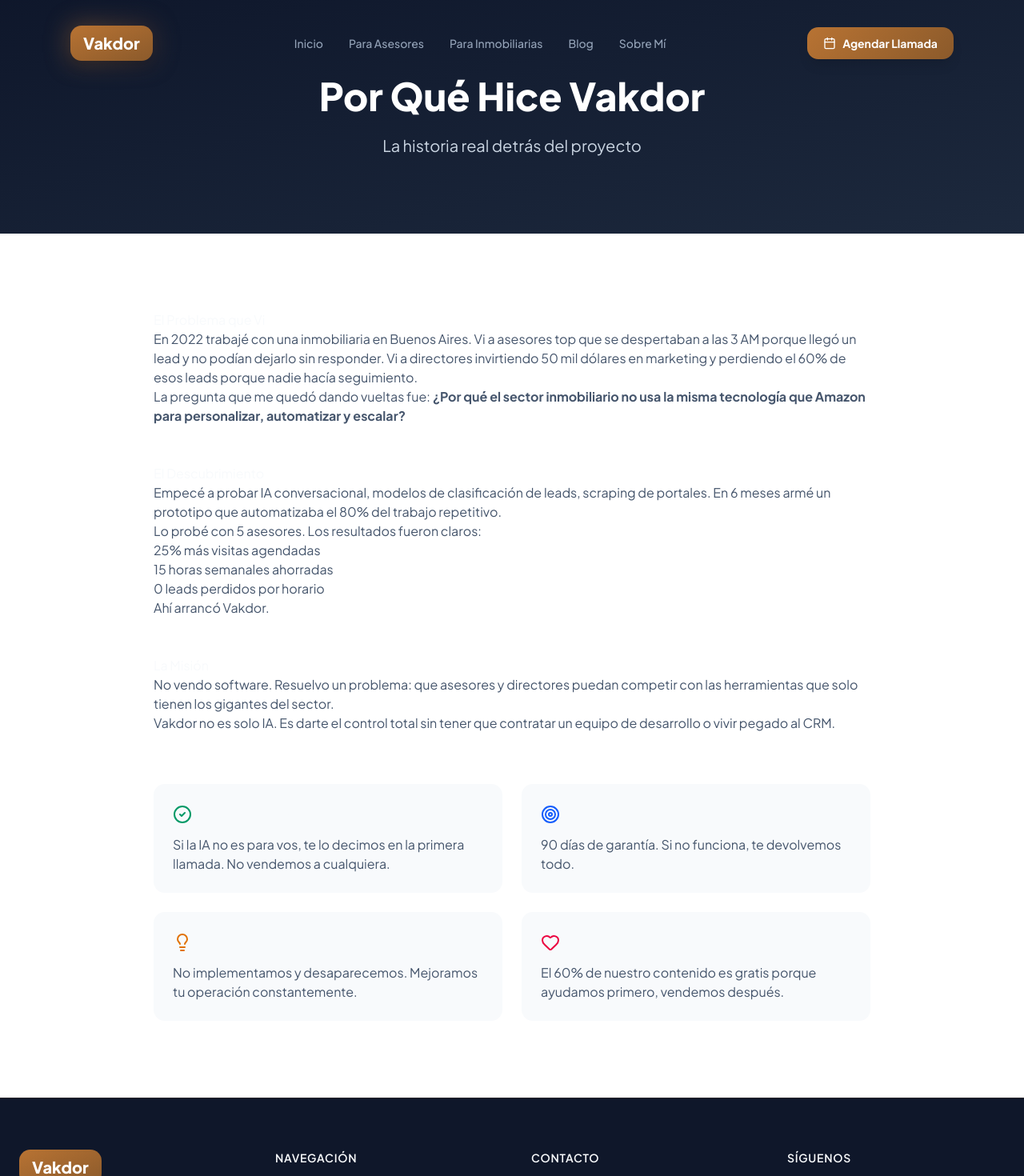
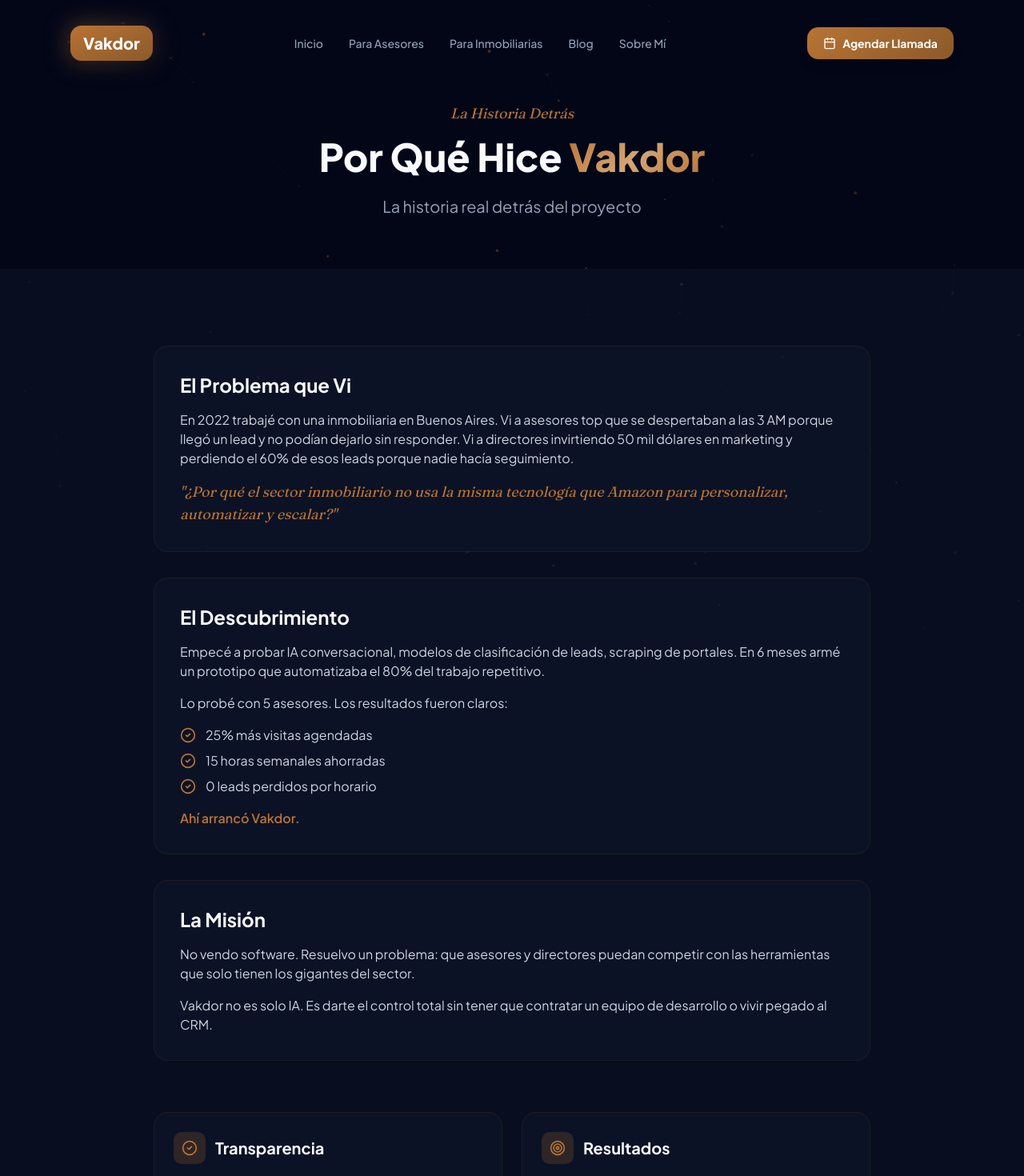
Before and after one commit to osterrietchleonardo-rgb/Vakdor-App, a Next.js app in the folder website/: page /sobre-mi in a window 1280 px wide. Shown: the top 1470 px of the page at 80% size. Built offline with nearby package versions, Linux system fonts and the light colour scheme.

Commit message:
feat: Redesign Sobre Mi page with Sovereign Intelligence theme
- ParticleField background
- Kinetic cards for story sections
- Value cards with copper accents
- CTA with copper glow animation

```diff
--- a/website/src/app/sobre-mi/page.tsx
+++ b/website/src/app/sobre-mi/page.tsx
@@ -1,105 +1,124 @@
 import React from 'react';
 import { Header } from '@/components/layout/Header';
 import { Footer } from '@/components/layout/Footer';
+import { ParticleField } from '@/components/effects/ParticleField';
 import { CheckCircle2, Target, Heart, Lightbulb } from 'lucide-react';
 
 export default function SobreMiPage() {
     return (
-        <div className="min-h-screen flex flex-col bg-gray-50">
+        <div className="min-h-screen flex flex-col bg-[#020617] relative">
+            <ParticleField />
             <Header />
 
-            <main className="flex-1">
-                {/* Hero */}
-                <section className="bg-gradient-to-br from-slate-900 to-slate-800 text-white py-16 md:py-24 px-4">
+            <main className="flex-1 relative z-10">
+                <section className="pt-32 pb-16 px-4">
                     <div className="max-w-4xl mx-auto text-center">
-                        <h1 className="text-4xl md:text-5xl font-black mb-6">
-                            Por Qué Hice Vakdor
+                        <p className="font-accent text-[#B87333] text-lg mb-4">La Historia Detrás</p>
+                        <h1 className="text-4xl md:text-5xl font-extrabold text-[#F8FAFC] mb-6">
+                            Por Qué Hice <span className="text-gradient-copper">Vakdor</span>
                         </h1>
-                        <p className="text-xl text-slate-300">
+                        <p className="text-xl text-[#94A3B8]">
                             La historia real detrás del proyecto
                         </p>
                     </div>
                 </section>
 
-                {/* Content */}
-                <section className="py-16 md:py-24 px-4 bg-white">
+                <section className="py-16 md:py-24 px-4 bg-[#0F172A]/50">
                     <div className="max-w-4xl mx-auto">
-                        <div className="prose prose-lg max-w-none">
-                            <h2>El Problema que Vi</h2>
-                            <p className="text-slate-600">
+                        <div className="space-y-8 text-[#CBD5E1]">
+                            <div className="kinetic-card p-8 rounded-2xl">
+                                <h2 className="text-2xl font-bold text-[#F8FAFC] mb-4">El Problema que Vi</h2>
+                                <p className="mb-4">
                                     En 2022 trabajé con una inmobiliaria en Buenos Aires. Vi a asesores top que se despertaban a las 3 AM porque llegó un lead y no podían dejarlo sin responder. Vi a directores invirtiendo 50 mil dólares en marketing y perdiendo el 60% de esos leads porque nadie hacía seguimiento.
                                 </p>
-                            <p className="text-slate-600">
-                                La pregunta que me quedó dando vueltas fue: <strong>¿Por qué el sector inmobiliario no usa la misma tecnología que Amazon para personalizar, automatizar y escalar?</strong>
+                                <p className="font-accent text-[#B87333] text-lg italic">
+                                    "¿Por qué el sector inmobiliario no usa la misma tecnología que Amazon para personalizar, automatizar y escalar?"
                                 </p>
+                            </div>
 
-                            <h2 className="mt-12">El Descubrimiento</h2>
-                            <p className="text-slate-600">
+                            <div className="kinetic-card p-8 rounded-2xl">
+                                <h2 className="text-2xl font-bold text-[#F8FAFC] mb-4">El Descubrimiento</h2>
+                                <p className="mb-4">
                                     Empecé a probar IA conversacional, modelos de clasificación de leads, scraping de portales. En 6 meses armé un prototipo que automatizaba el 80% del trabajo repetitivo.
                                 </p>
-                            <p className="text-slate-600">
-                                Lo probé con 5 asesores. Los resultados fueron claros:
-                            </p>
-                            <ul className="text-slate-600">
-                                <li>25% más visitas agendadas</li>
-                                <li>15 horas semanales ahorradas</li>
-                                <li>0 leads perdidos por horario</li>
+                                <p className="mb-4">Lo probé con 5 asesores. Los resultados fueron claros:</p>
+                                <ul className="space-y-2 mb-4">
+                                    <li className="flex items-center gap-3">
+                                        <CheckCircle2 className="text-[#B87333] flex-shrink-0" size={20} />
+                                        <span>25% más visitas agendadas</span>
+                                    </li>
+                                    <li className="flex items-center gap-3">
+                                        <CheckCircle2 className="text-[#B87333] flex-shrink-0" size={20} />
+                                        <span>15 horas semanales ahorradas</span>
+                                    </li>
+                                    <li className="flex items-center gap-3">
+                                        <CheckCircle2 className="text-[#B87333] flex-shrink-0" size={20} />
+                                        <span>0 leads perdidos por horario</span>
+                                    </li>
                                 </ul>
-                            <p className="text-slate-600">
-                                Ahí arrancó Vakdor.
-                            </p>
+                                <p className="text-[#B87333] font-semibold">Ahí arrancó Vakdor.</p>
+                            </div>
 
-                            <h2 className="mt-12">La Misión</h2>
-                            <p className="text-slate-600">
+                            <div className="kinetic-card p-8 rounded-2xl">
+                                <h2 className="text-2xl font-bold text-[#F8FAFC] mb-4">La Misión</h2>
+                                <p className="mb-4">
                                     No vendo software. Resuelvo un problema: que asesores y directores puedan competir con las herramientas que solo tienen los gigantes del sector.
                                 </p>
-                            <p className="text-slate-600">
+                                <p>
                                     Vakdor no es solo IA. Es darte el control total sin tener que contratar un equipo de desarrollo o vivir pegado al CRM.
                                 </p>
                             </div>
-
-                        {/* Values */}
-                        <div className="mt-16 grid md:grid-cols-2 gap-6">
-                            <div className="bg-slate-50 p-6 rounded-xl">
-                                <div className="flex items-center gap-3 mb-3">
-                                    <CheckCircle2 className="text-emerald-600" size={24} />
-                                    <h3 className="text-xl font-bold">Transparencia</h3>
-                                </div>
-                                <p className="text-slate-600">
-                                    Si la IA no es para vos, te lo decimos en la primera llamada. No vendemos a cualquiera.
-                                </p>
                         </div>
 
-                            <div className="bg-slate-50 p-6 rounded-xl">
+                        <div className="mt-16 grid md:grid-cols-2 gap-6">
+                            {[
+                                {
+                                    icon: CheckCircle2,
+                                    title: 'Transparencia',
+                                    description: 'Si la IA no es para vos, te lo decimos en la primera llamada. No vendemos a cualquiera.'
+                                },
+                                {
+                                    icon: Target,
+                                    title: 'Resultados',
+                                    description: '90 días de garantía. Si no funciona, te devolvemos todo.'
+                                },
+                                {
+                                    icon: Heart,
+                                    title: 'Acompañamiento',
+                                    description: 'No sos un número. Tenés un equipo que te asesora y optimiza tu sistema cada semana.'
+                                },
+                                {
+                                    icon: Lightbulb,
+                                    title: 'Innovación',
+                                    description: 'Cada mes la herramienta mejora. Sos early adopter de tecnología que otros no tienen.'
+                                },
+                            ].map((value, index) => (
+                                <div key={index} className="kinetic-card p-6 rounded-2xl">
                                     <div className="flex items-center gap-3 mb-3">
-                                    <Target className="text-blue-600" size={24} />
-                                    <h3 className="text-xl font-bold">Resultados</h3>
+                                        <div className="w-10 h-10 rounded-lg bg-[#B87333]/20 flex items-center justify-center">
+                                            <value.icon className="text-[#B87333]" size={20} />
                                         </div>
-                                <p className="text-slate-600">
-                                    90 días de garantía. Si no funciona, te devolvemos todo.
-                                </p>
+                                        <h3 className="text-xl font-bold text-[#F8FAFC]">{value.title}</h3>
                                     </div>
-
-                            <div className="bg-slate-50 p-6 rounded-xl">
-                                <div className="flex items-center gap-3 mb-3">
-                                    <Lightbulb className="text-amber-600" size={24} />
-                                    <h3 className="text-xl font-bold">Mejora Continua</h3>
+                                    <p className="text-[#94A3B8]">{value.description}</p>
                                 </div>
-                                <p className="text-slate-600">
-                                    No implementamos y desaparecemos. Mejoramos tu operación constantemente.
-                                </p>
-                            </div>
-
-                            <div className="bg-slate-50 p-6 rounded-xl">
-                                <div className="flex items-center gap-3 mb-3">
-                                    <Heart className="text-rose-600" size={24} />
-                                    <h3 className="text-xl font-bold">Educación Primero</h3>
-                                </div>
-                                <p className="text-slate-600">
-                                    El 60% de nuestro contenido es gratis porque ayudamos primero, vendemos después.
-                                </p>
+                            ))}
                         </div>
                     </div>
+                </section>
+
+                <section className="py-16 px-4">
+                    <div className="max-w-3xl mx-auto text-center">
+                        <p className="font-accent text-[#B87333] text-lg mb-4">¿Querés saber más?</p>
+                        <h2 className="text-3xl font-bold text-[#F8FAFC] mb-6">Hablemos de Tu Inmobiliaria</h2>
+                        <a
+                            href="https://vakdor.com/call_vsl"
+                            target="_blank"
+                            rel="noopener noreferrer"
+                            className="inline-block cta-copper px-8 py-4 rounded-xl text-lg animate-copper-glow"
+                        >
+                            Agendar Llamada
+                        </a>
                     </div>
                 </section>
             </main>
```
Lines whose indentation alone changed are shown as unchanged.
